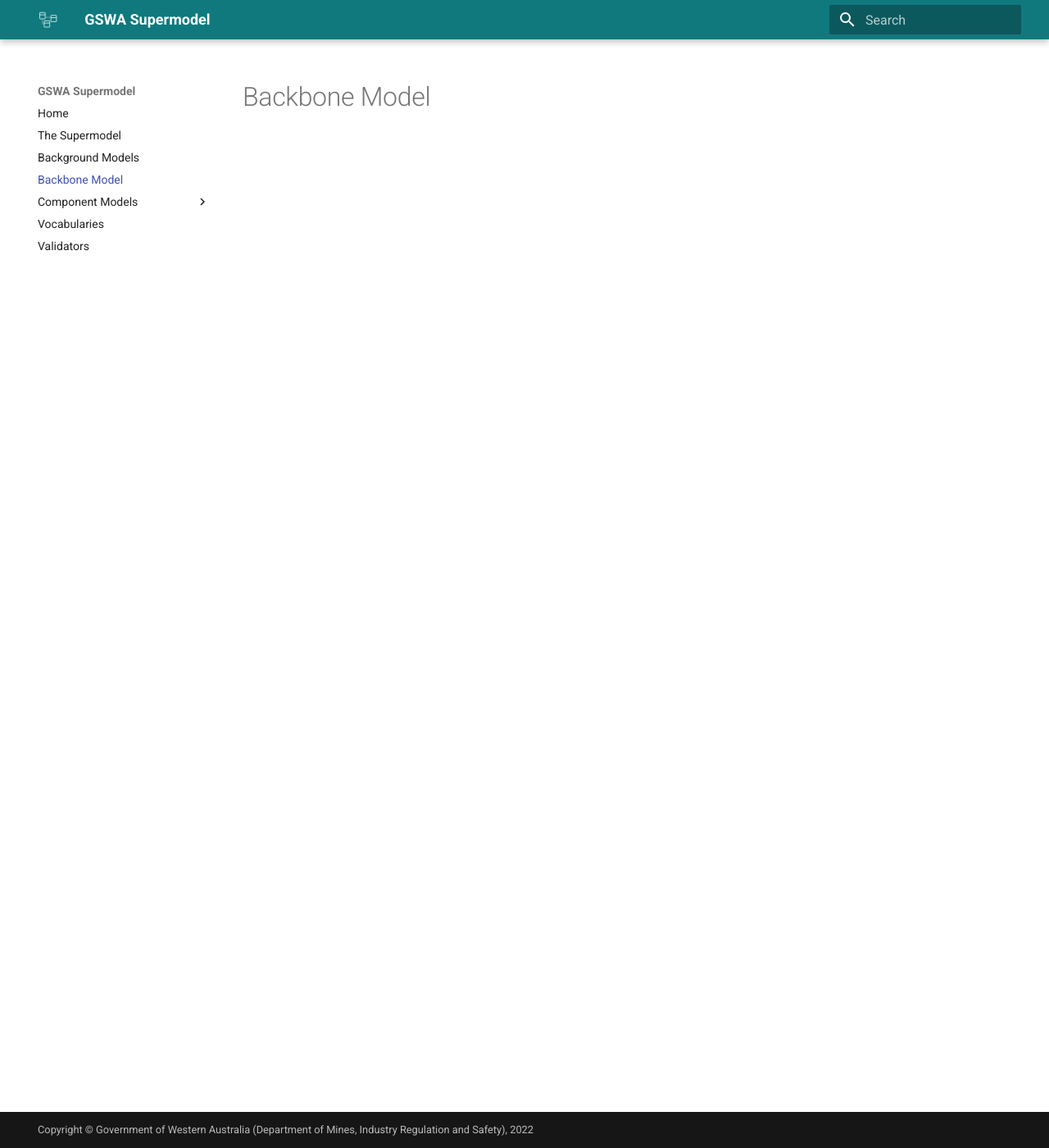
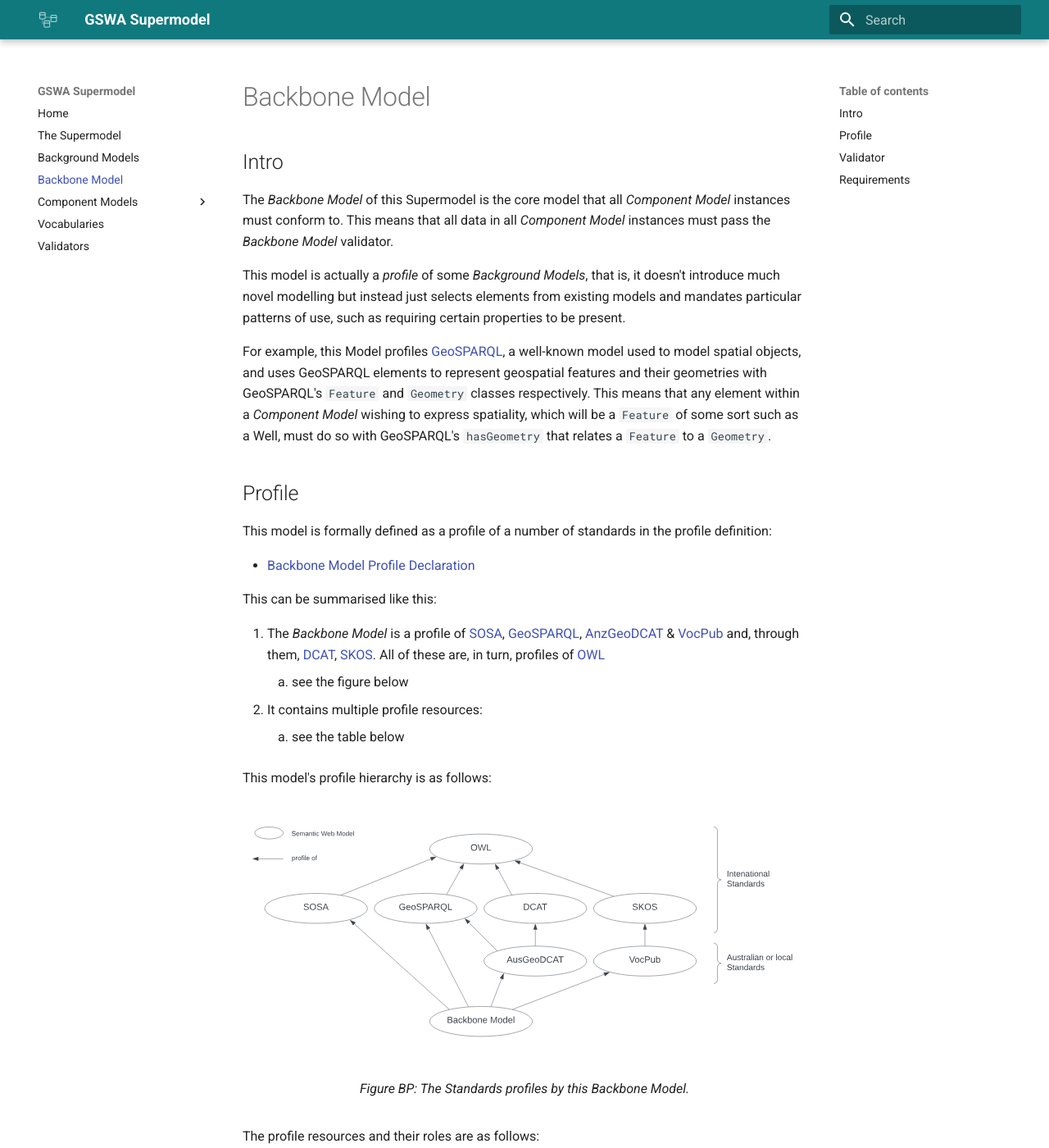
Before and after one commit to nicholascar/gswa-supermodel, an MkDocs documentation site: the page built from docs/backbone.md, in a window 1280 px wide and 1400 px high. Shown: the whole window at 82% size. Built offline with MkDocs 1.6.1 and Material for MkDocs 9.7.7, drawn with Linux system fonts in a browser that asks for light colours; some of the changed text lies outside the part shown.

Commit message:
backbone model

```diff
--- a/docs/backbone.md
+++ b/docs/backbone.md
@@ -1 +1,63 @@
 # Backbone Model
+
+## Intro
+
+The _Backbone Model_ of this Supermodel is the core model that all _Component Model_ instances must conform to. This means that all data in all _Component Model_ instances must pass the _Backbone Model_ validator.
+
+This model is actually a _profile_ of some _Background Models_, that is, it doesn't introduce much novel modelling but instead just selects elements from existing models and mandates particular patterns of use, such as requiring certain properties to be present.
+
+For example, this Model profiles [GeoSPARQL](background.md#geosparql), a well-known model used to model spatial objects, and uses GeoSPARQL elements to represent geospatial features and their geometries with GeoSPARQL's `Feature` and `Geometry` classes respectively. This means that any element within a _Component Model_ wishing to express spatiality, which will be a `Feature` of some sort such as a Well, must do so with GeoSPARQL's `hasGeometry` that relates a `Feature` to a `Geometry`.
+
+## Profile
+
+This model is formally defined as a profile of a number of standards in the profile definition:
+
+* [Backbone Model Profile Declaration](https://github.com/nicholascar/gswa-supermodel/blob/main/rdf/backbone/profile.ttl)
+
+This can be summarised like this:
+
+1. The _Backbone Model_ is a profile of [SOSA](background.md#sosa), [GeoSPARQL](background.md#geosparql), [AnzGeoDCAT](background.md#anzgeodcat) & [VocPub](background.md#vocpub) and, through them, [DCAT](background.md#dcat), [SKOS](background.md#skos). All of these are, in turn, profiles of [OWL](background.md#owl)
+    1. see the figure below
+2. It contains multiple profile resources:
+    1. see the table below
+
+This model's profile hierarchy is as follows:
+
+<figure markdown>
+  ![](assets/backbone-profiles.svg)
+  <figcaption>Figure BP: The Standards profiles by this Backbone Model.</figcaption>
+</figure>
+
+The profile resources and their roles are as follows:
+
+**Resource** | **Role**
+--- | ---
+[Profile Declaration](https://github.com/nicholascar/gswa-supermodel/blob/main/rdf/backbone/profile.ttl) | profile definition
+[Validator](https://github.com/nicholascar/gswa-supermodel/blob/main/rdf/backbone/validator.ttl) | [Validation](https://www.w3.org/TR/dx-prof/#Role:validation)
+[Compounded Validator](https://github.com/nicholascar/gswa-supermodel/blob/main/rdf/backbone/validator-compounded.ttl) | [Validation](https://www.w3.org/TR/dx-prof/#Role:validation)
+this documentation | [Specification](https://www.w3.org/TR/dx-prof/#Role:guidance) & [Guidance](https://www.w3.org/TR/dx-prof/#Role:guidance)
+
+
+## Validator
+
+* [Backbone Model validator](https://github.com/nicholascar/gswa-supermodel/blob/main/rdf/backbone/validator.ttl)
+
+This validator only tests for specific rules encoded within this _Backbone Model_.
+
+To test data for full conformance to this _Backbone Model_ and all the things that this _Backbone Model_ profile, such as GeoSPARQL, VocPub etc., use the compounded validator:
+
+* [Backbone Model compounded validator](https://github.com/nicholascar/gswa-supermodel/blob/main/rdf/backbone/validator-compounded.ttl)
+
+This validator contains the Backbone Model validator and all dependent validators too.
+
+## Requirements
+
+This _Backbone Model_ ensures that the following requirements of data are met:
+
+**ID** | **Title** | **Description**
+--- | --- | ---
+R01 | Individually managed collection. of data must be modelled as [dcat:Dataset](https://www.w3.org/TR/vocab-dcat/#Class:Dataset) instances | Datasets are defined, described and registered in a catalogue
+R02 | Datasets must have basic metadata | Datasets, modelled as [dcat:Dataset](https://www.w3.org/TR/vocab-dcat/#Class:Dataset) instances, must have the following properties recorded: [dcterms:title](https://www.w3.org/TR/vocab-dcat/#Property:resource_title), [dcterms:description](https://www.w3.org/TR/vocab-dcat/#Property:resource_description), [dcterms:created](http://purl.org/dc/terms/created) , [dcterms:modified](http://purl.org/dc/terms/modified), [dcat:contactPoint](https://www.w3.org/TR/vocab-dcat/#Property:resource_contact_point), [dcterms:publisher](https://www.w3.org/TR/vocab-dcat/#Property:resource_publisher) (this will usually be GSWA)
+R03 | |
+... | |
+RXX | Geospatial objects must be modelled as [geo:Feature](https://opengeospatial.github.io/ogc-geosparql/geosparql11/spec.html#_class_geofeature) instances | Features have spatial projections as Geometries and may have spatial relations to other Features as well as non-spatial relations to other class instances
```
Also changed, not shown: docs/index.md (+7 -3 lines), docs/assets/backbone-profiles.svg (added), docs/assets/borehole-concepts.svg (added), docs/assets/boreholes-concepts-old.svg (renamed from docs/assets/boreholes-concepts.svg), 5 other files.
